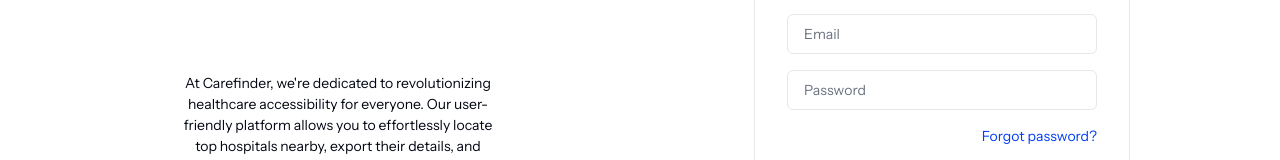
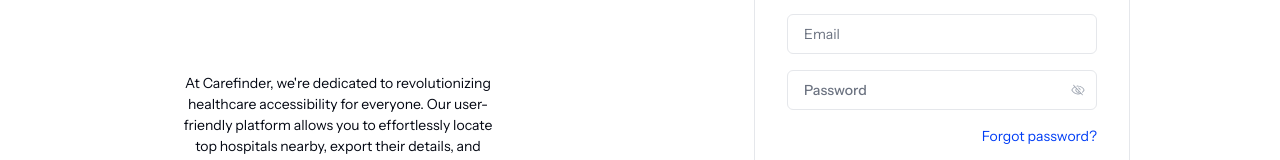
Before and after one commit to nikolasdevs/carefinder, a Next.js app: page /user/login in a window 1280 px wide. Shown: the part 268-428 px from the top of the page. Built offline with nearby package versions, Linux system fonts and the light colour scheme; no server answers.

Commit message:
view password function added

```diff
--- a/app/user/login/page.tsx
+++ b/app/user/login/page.tsx
@@ -1,5 +1,5 @@
 "use client";
-
+//import { GetServerSideProps } from "next";
 import Image from "next/image";
 import Link from "next/link";
 import React, { useEffect, useState } from "react";
@@ -32,6 +32,8 @@
 import { auth } from "@/app/firebase/config";
 import { getErrorMessage } from "@/utils/errorHandler";
 import { ModeToggle } from "@/components/theme-toggle";
+import { Label } from "@/components/ui/label";
+import { Eye, EyeSlash } from "@phosphor-icons/react/dist/ssr";
 
 type LoginFormInputs = z.infer<typeof loginSchema>;
 
@@ -42,6 +44,7 @@
     message: state.message,
   }));
   const [user, setUser] = useState<null | User>(null);
+  const [showPassword, setShowPassword] = useState(false);
   const router = useRouter();
 
   const methods = useForm<LoginFormInputs>({
@@ -64,6 +67,10 @@
       console.error("Error signing in with Google:", error);
       alert("Error signing in with Google.");
     }
+  };
+
+  const handleShowPassword = () => {
+    setShowPassword(!showPassword);
   };
 
   useEffect(() => {
@@ -118,7 +125,6 @@
                 and making a positive impact on countless lives.{" "}
                 <span className=" w-24 h-[2px] bg-primary "></span>
               </p>{" "}
-
             </motion.div>
           </div>
 
@@ -151,18 +157,26 @@
                     render={({ field }: { field: any }) => (
                       <FormItem>
                         <FormControl>
-                          <Input
-                            type="password"
-                            placeholder="Password"
-                            {...field}
-                          />
+                          <Label className="relative flex items-center">
+                            <Input
+                              type={showPassword ? "text" : "password"}
+                              placeholder="Password"
+                              {...field}
+                            />
+                            <span
+                              className="absolute right-3 text-gray-400"
+                              onClick={handleShowPassword}
+                            >
+                              {showPassword ? <Eye /> : <EyeSlash />}
+                            </span>
+                          </Label>
                         </FormControl>
                         <FormMessage>{errors.password?.message}</FormMessage>
                       </FormItem>
                     )}
                   />
                   <Link
-                    href="/user/register"
+                    href="#"
                     className="text-primary hover:font-medium text-end text-sm"
                   >
                     Forgot password?
@@ -174,7 +188,7 @@
                   >
                     Log in
                   </Button>
-                  {error && <p className="text-danger">{error}</p>}
+                  {error && <p className="text-red-600 text-sm">{error}</p>}
                   {message && <p className="text-success">{message}</p>}
                 </form>
               </FormProvider>
--- a/app/user/register/page.tsx
+++ b/app/user/register/page.tsx
@@ -29,16 +29,19 @@
 import Logo from "../../../public/logo.png";
 import { motion } from "framer-motion";
 import { ModeToggle } from "@/components/theme-toggle";
+import { Eye, EyeSlash } from "@phosphor-icons/react/dist/ssr";
+import { Label } from "@/components/ui/label";
 
 type RegisterFormInputs = z.infer<typeof registerSchema>;
 
 const Register = () => {
-  const { Signup, error, message } = useAuth((state:any) => ({
+  const { Signup, error, message } = useAuth((state: any) => ({
     Signup: state.Signup,
     error: state.error,
     message: state.message,
   }));
   const [user, setUser] = useState<null | User>(null);
+  const [showPassword, setShowPassword] = useState(false);
   const router = useRouter();
 
   const methods = useForm<RegisterFormInputs>({
@@ -65,6 +68,10 @@
           : "An unexpected error occurred. Please try again.";
       useAuth.setState({ error: errorMessage });
     }
+  };
+
+  const handleShowPassword = () => {
+    setShowPassword(!showPassword);
   };
 
   useEffect(() => {
@@ -152,13 +159,20 @@
                     render={({ field }: { field: any }) => (
                       <FormItem>
                         <FormControl>
-                          <Input
-                            type="password"
-                            placeholder="Password"
-                            {...field}
-                          />
+                          <Label className="relative flex items-center">
+                            <Input
+                              type={showPassword ? "text" : "password"}
+                              placeholder="Password"
+                              {...field}
+                            />
+                            <span
+                              className="absolute right-3 text-gray-400"
+                              onClick={handleShowPassword}
+                            >
+                              {showPassword ? <Eye /> : <EyeSlash />}
+                            </span>
+                          </Label>
                         </FormControl>
-
                         <FormMessage>{errors.password?.message}</FormMessage>
                       </FormItem>
                     )}
@@ -189,7 +203,7 @@
                   >
                     Sign up
                   </Button>
-                  {error && <p className="text-danger">{error}</p>}
+                  {error && <p className="text-red-600 text-sm">{error}</p>}
                   {message && <p className="text-success">{message}</p>}
                 </form>
               </FormProvider>
```
